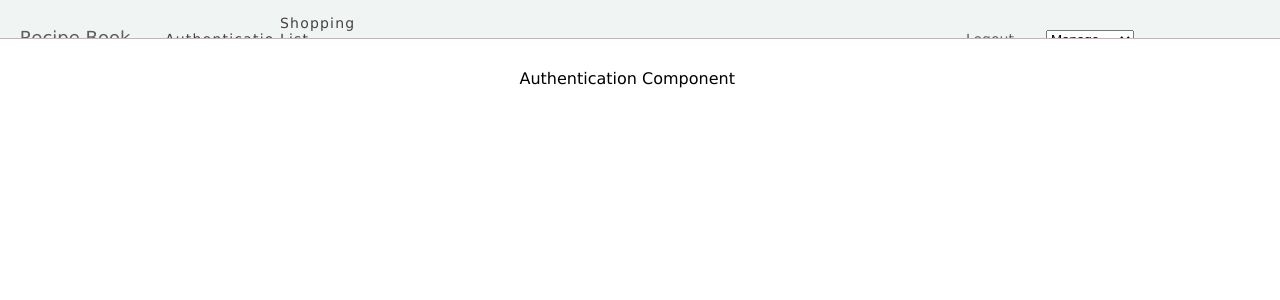
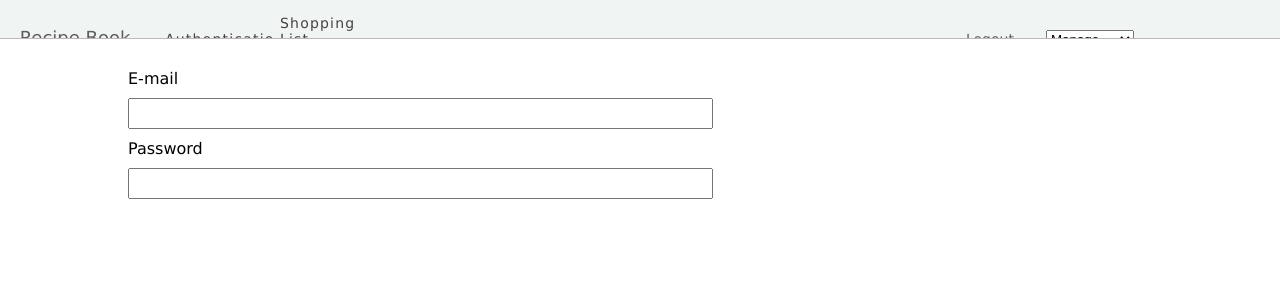
Before and after one commit to tunedinout/react-recipe-app, a React app: page / in a window 1280 px wide. Shown: the top 300 px of the page. Built offline with nearby package versions, Linux system fonts and the light colour scheme.

Commit message:
added authentication form

```diff
--- a/src/components/auth/auth.css
+++ b/src/components/auth/auth.css
@@ -0,0 +1,35 @@
+.auth-container{
+    width: 600px;
+    height: 500px;
+}
+
+.form-container{
+   width: 600px;
+   height: 700px;
+   text-align: left;
+}
+.form-email-text{
+    height: 40px;
+    display: block;
+
+
+}
+
+.form-email-input{
+    margin-top:10px;
+    display: block;
+    width: 800px;
+    margin-bottom: 10px;
+}
+
+.form-paswd-text{
+    height: 40px;
+    display: block;
+
+}
+
+.form-paswd-input{
+    margin-top:10px;
+    display: block;
+    width: 800px;
+}
--- a/src/components/auth/auth.jsx
+++ b/src/components/auth/auth.jsx
@@ -3,7 +3,23 @@ import './auth.css';
 
 function Auth() {
   return (
-    <div>Authentication Component</div>
+    <div className="auth-container">
+      <div className="form-container">
+        <div className="form-email-txt">
+          <span>E-mail</span>
+        </div>
+        <div className="form-email-input">
+          <input style={{ height: '25px' }} size="70" type="text" />
+        </div>
+        <div className="form-paswd-txt">
+          <span>Password</span>
+        </div>
+        <div className="form-paswd-input">
+          <input style={{ height: '25px' }} size="70" type="text" />
+        </div>
+
+      </div>
+    </div>
   );
 }
 
```
Also changed, not shown: src/components/Header.jsx (line endings or trailing spaces).
